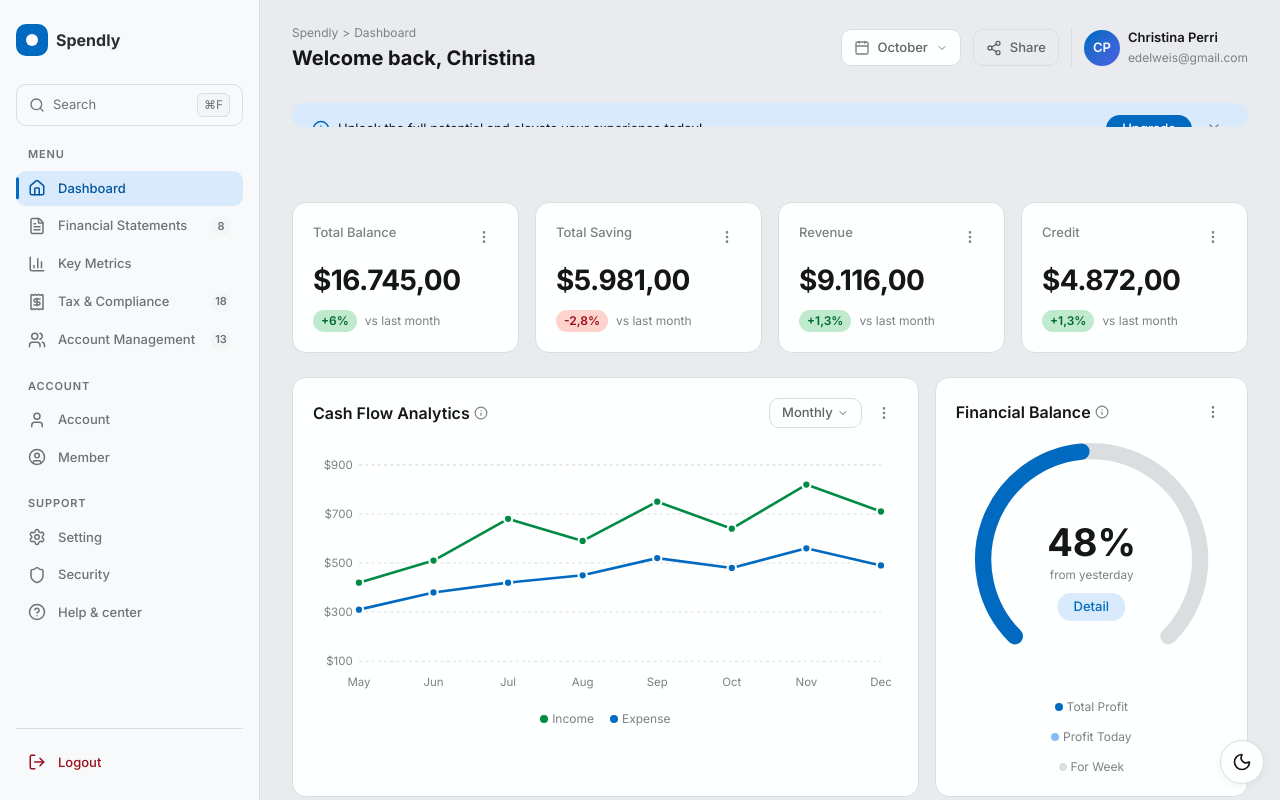
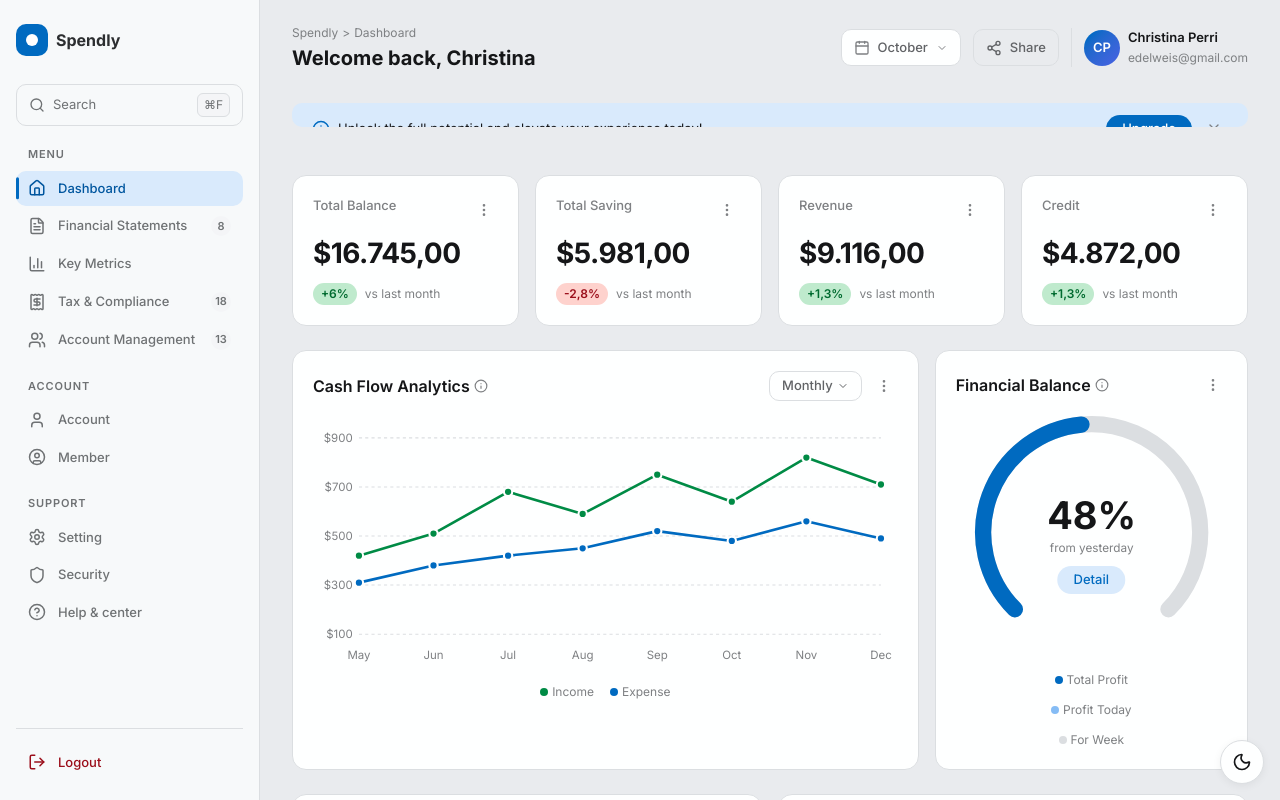
Before and after one commit to Lukas-Bohez/spendly-dashboard, a React (Vite) app in the folder dashboard/: page / in a window 1280 px wide. Built offline with nearby package versions, Linux system fonts and the light colour scheme.

Commit message:
Remove scroll progress bar that was behaving oddly

```diff
--- a/dashboard/src/App.css
+++ b/dashboard/src/App.css
@@ -20,33 +20,6 @@
   min-block-size: 100vh;
   min-block-size: 100dvh;
   background-color: var(--color-bg-app);
-}
-
-/* ── Scroll Progress Indicator — FUTURE CSS: Scroll-Linked Animations ── */
-.scroll-progress {
-  position: sticky;
-  inset-block-start: 0;
-  z-index: var(--z-header);
-  inline-size: 100%;
-  block-size: 3px;
-  background: transparent;
-
-  & .scroll-progress__bar {
-    block-size: 100%;
-    background: linear-gradient(90deg, var(--color-accent-primary), var(--color-accent-gradient-end));
-    border-radius: 0 2px 2px 0;
-
-    /* Sroll-Driven Animation: animation-timeline: scroll() koppelt
-       de animatie aan de scrollpositie i.p.v. aan tijd */
-    animation: scroll-grow linear;
-    animation-timeline: scroll();
-    transform-origin: 0 50%;
-  }
-}
-
-@keyframes scroll-grow {
-  from { scale: 0 1; }
-  to   { scale: 1 1; }
 }
 
 /* Skip link */
--- a/dashboard/src/App.jsx
+++ b/dashboard/src/App.jsx
@@ -77,9 +77,6 @@ function App() {
         <Header />
         <UpgradeBanner />
         <div className="dashboard-grid">
-          <div className="scroll-progress">
-            <div className="scroll-progress__bar"></div>
-          </div>
           <section className="section">
             <div className="stats-grid">
               <StatCard title="Total Balance" value="$16.745,00" change="+6%" changeType="positive" />
```
